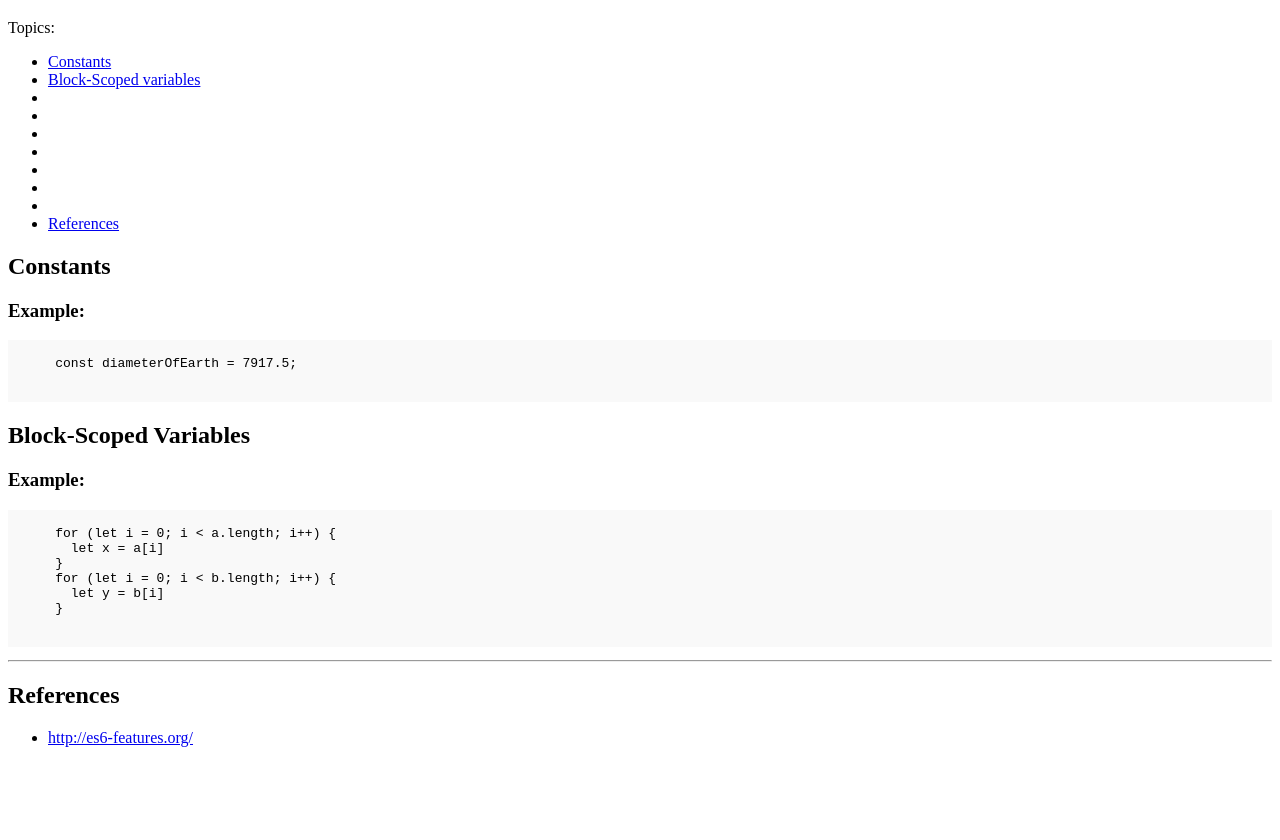
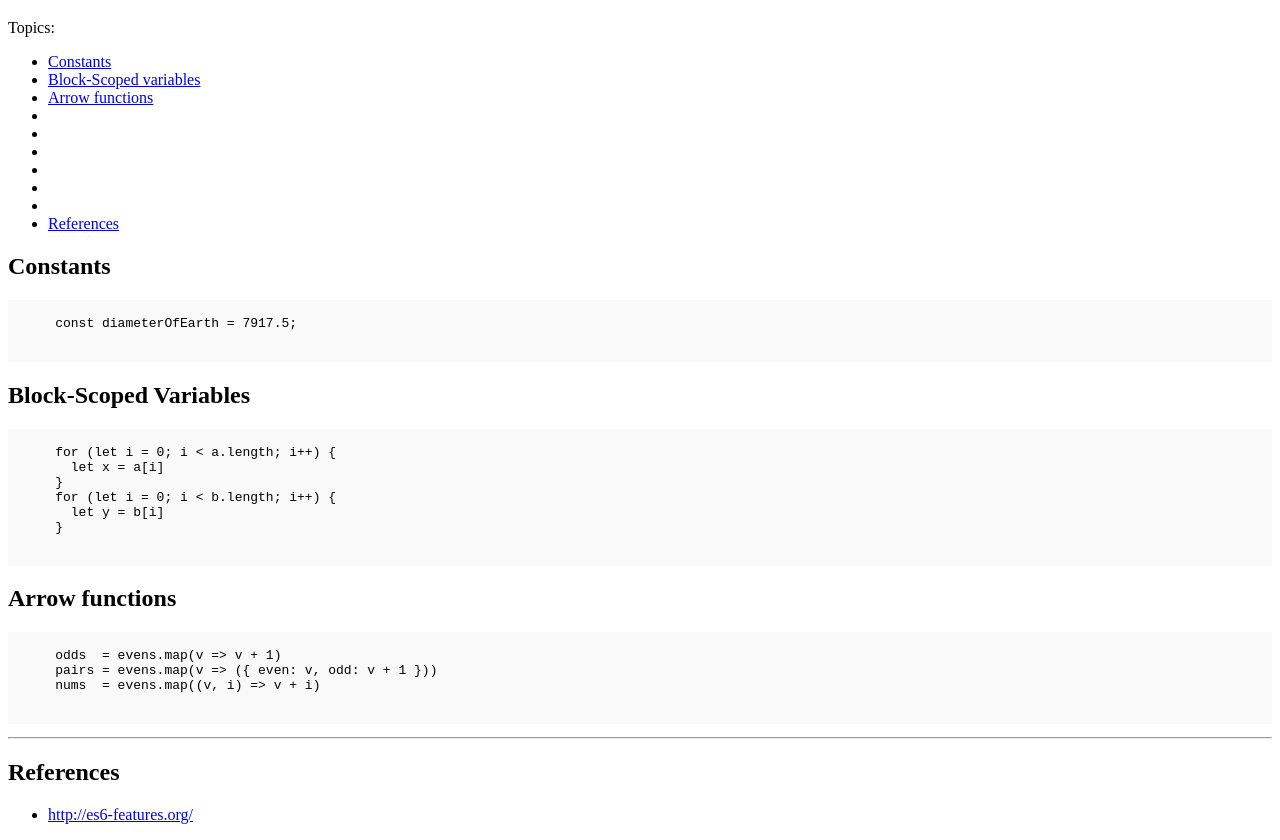
Before and after one commit to pixelOneZero/es6, a plain HTML site: page index.html in a window 1280 px wide. Shown: the part 61-901 px from the top of the page. Before the commit the page ends 824 px from the top, so only its background shows below. Drawn offline with Linux system fonts and the light colour scheme.

Commit message:
Add arrow functions section

```diff
--- a/index.html
+++ b/index.html
@@ -26,6 +26,7 @@ Topics:
     <a href="#blockScope">Block-Scoped variables</a>
   </li>
   <li>
+    <a href="#arrowFunctions">Arrow functions</a>
   </li>
   <li>
   </li>
@@ -48,9 +49,6 @@ Topics:
   <h2 id="constants">
     Constants
   </h2>
-  <h3>
-    Example:
-  </h3>
   <pre>
     const diameterOfEarth = 7917.5;
   </pre>
@@ -58,9 +56,6 @@ Topics:
   <h2 id="blockScope">
     Block-Scoped Variables
   </h2>
-  <h3>
-    Example:
-  </h3>
   <pre>
     for (let i = 0; i < a.length; i++) {
       let x = a[i]
@@ -68,6 +63,15 @@ Topics:
     for (let i = 0; i < b.length; i++) {
       let y = b[i]
     }
+  </pre>
+
+  <h2>
+    Arrow functions
+  </h2>
+  <pre>
+    odds  = evens.map(v => v + 1)
+    pairs = evens.map(v => ({ even: v, odd: v + 1 }))
+    nums  = evens.map((v, i) => v + i)
   </pre>
 
   <hr/>
```
